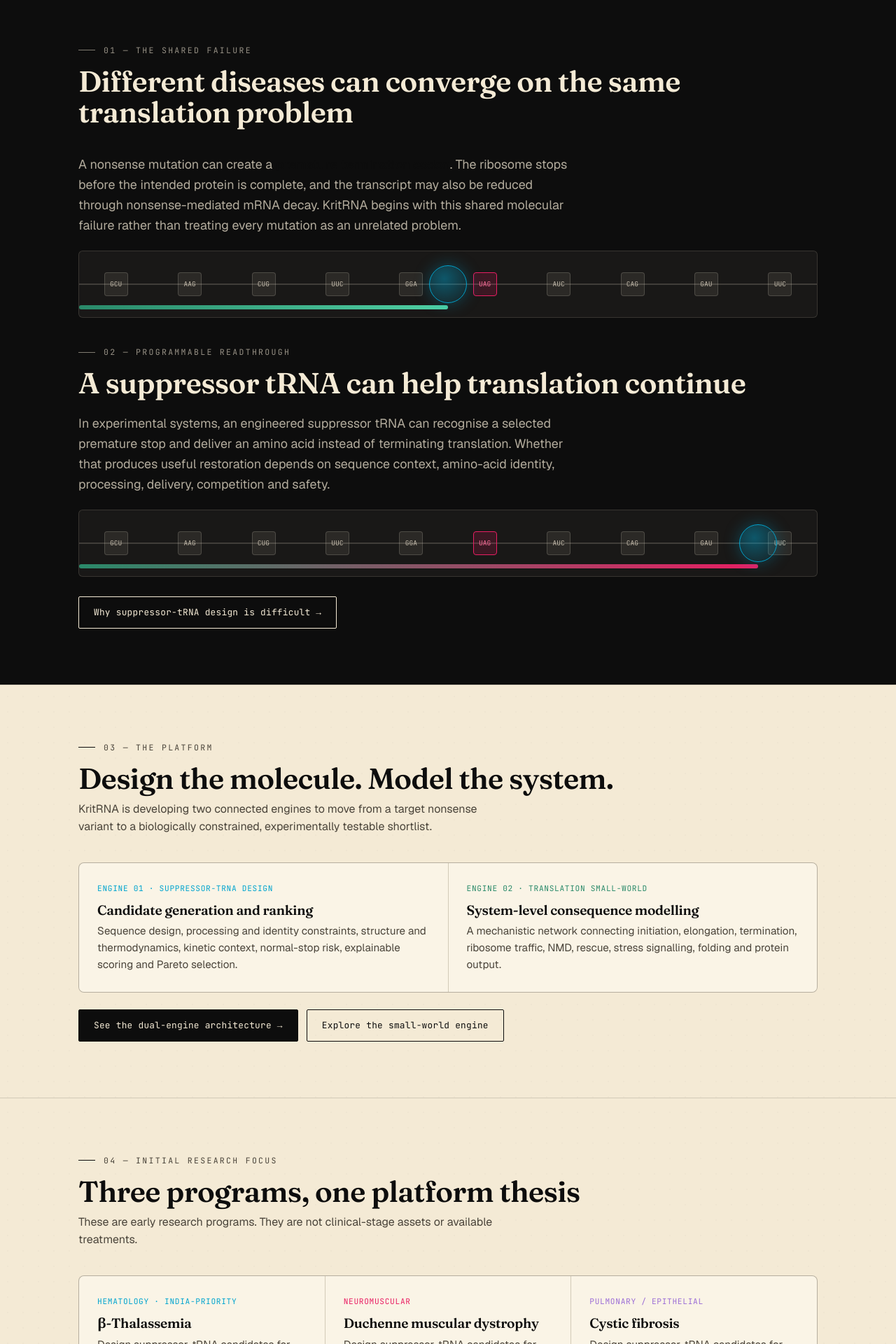
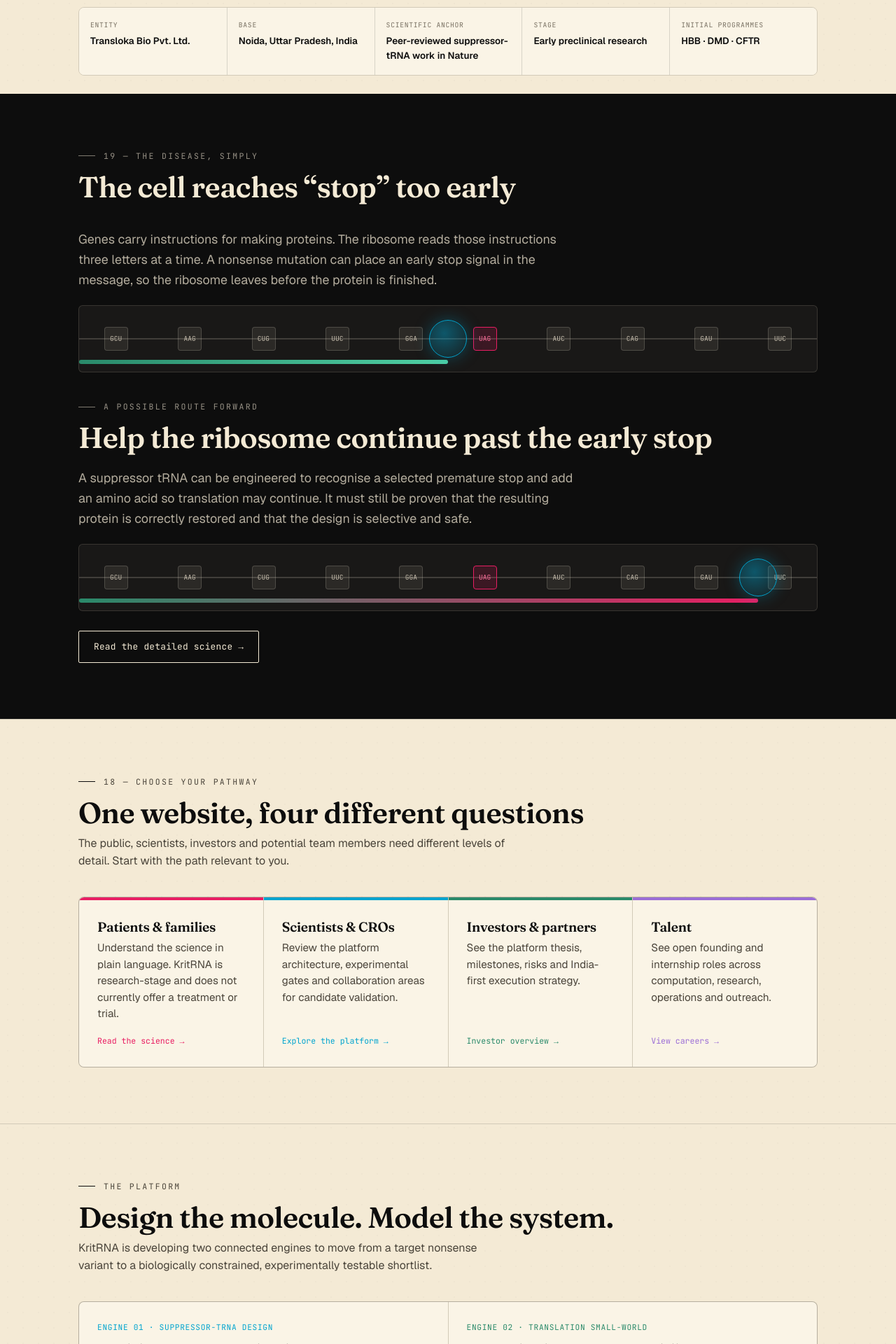
Before and after one commit to transloka786/trasnloka-website, a Next.js app: page / in a window 1280 px wide. Shown: the part 820-2740 px from the top of the page at 70% size. Built offline with nearby package versions, Linux system fonts and the light colour scheme.

Commit message:
Add Batch 2 audience pathways credibility and segmented actions

```diff
--- a/src/app/page.tsx
+++ b/src/app/page.tsx
@@ -3,6 +3,21 @@
 import TranslationTrack from '@/components/TranslationTrack';
 import Reveal from '@/components/Reveal';
 import { PROGRAMS } from '@/lib/content';
+
+const AUDIENCES = [
+  ['Patients & families', 'Understand the science in plain language. KritRNA is research-stage and does not currently offer a treatment or trial.', '/science', 'Read the science'],
+  ['Scientists & CROs', 'Review the platform architecture, experimental gates and collaboration areas for candidate validation.', '/platform', 'Explore the platform'],
+  ['Investors & partners', 'See the platform thesis, milestones, risks and India-first execution strategy.', '/investors', 'Investor overview'],
+  ['Talent', 'See open founding and internship roles across computation, research, operations and outreach.', '/careers', 'View careers'],
+];
+
+const CREDIBILITY = [
+  ['Entity', 'Transloka Bio Pvt. Ltd.'],
+  ['Base', 'Noida, Uttar Pradesh, India'],
+  ['Scientific anchor', 'Peer-reviewed suppressor-tRNA work in Nature'],
+  ['Stage', 'Early preclinical research'],
+  ['Initial programmes', 'HBB · DMD · CFTR'],
+];
 
 export default function Home() {
   return (
@@ -12,80 +27,48 @@
         <div className="wrap" style={{ position: 'relative', zIndex: 2, padding: '80px 32px' }}>
           <Reveal><div className="eyebrow" style={{ marginBottom: 24 }}>AI-guided suppressor tRNA therapeutics</div></Reveal>
           <Reveal delay={0.05}><h1 className="h1">Reading through <em>silence</em>,<br />restoring the protein.</h1></Reveal>
-          <Reveal delay={0.1}>
-            <p className="lead" style={{ marginTop: 28 }}>A premature stop codon can interrupt protein synthesis and contribute to genetic disease. KritRNA is developing suppressor-tRNA designs intended to help the ribosome read through selected premature stops. Every candidate must be tested experimentally for activity, identity and safety.</p>
-          </Reveal>
-          <Reveal delay={0.15}>
-            <div style={{ marginTop: 34, display: 'flex', gap: 14, flexWrap: 'wrap' }}>
-              <Link className="btn btn-solid" href="/science">Understand the science →</Link>
-              <Link className="btn btn-ghost" href="/platform">Explore the platform</Link>
-            </div>
-          </Reveal>
+          <Reveal delay={0.1}><p className="lead" style={{ marginTop: 28 }}>A premature stop codon can interrupt protein synthesis and contribute to genetic disease. KritRNA is developing suppressor-tRNA designs intended to help the ribosome read through selected premature stops. Every candidate must be tested experimentally for activity, identity and safety.</p></Reveal>
+          <Reveal delay={0.15}><div style={{ marginTop: 34, display: 'flex', gap: 14, flexWrap: 'wrap' }}><Link className="btn btn-solid" href="/science">Understand the science →</Link><Link className="btn btn-ghost" href="/platform">Explore the platform</Link></div></Reveal>
           <Reveal delay={0.2}><p style={{ marginTop: 44, fontFamily: 'var(--mono)', fontSize: '.72rem', color: 'var(--ink-mute)', letterSpacing: '.04em' }}>Scroll to assemble the tRNAs. Return upward to release them.</p></Reveal>
         </div>
       </header>
 
-      <section className="ink-sec" style={{ borderTop: 'none' }}>
-        <div className="wrap">
-          <Reveal><div className="sec-head"><div className="eyebrow">01 — the shared failure</div><h2 className="h2">Different diseases can converge on the same translation problem</h2></div></Reveal>
-          <Reveal delay={0.05}>
-            <p className="lead">A nonsense mutation can create a <strong>premature termination codon</strong>. The ribosome stops before the intended protein is complete, and the transcript may also be reduced through nonsense-mediated mRNA decay. KritRNA begins with this shared molecular failure rather than treating every mutation as an unrelated problem.</p>
-          </Reveal>
-          <Reveal delay={0.1}><TranslationTrack /></Reveal>
-          <div style={{ marginTop: 40 }}>
-            <Reveal><div className="sec-head" style={{ marginBottom: 20 }}><div className="eyebrow">02 — programmable readthrough</div><h2 className="h2">A suppressor tRNA can help translation continue</h2></div></Reveal>
-            <Reveal delay={0.05}><p className="lead">In experimental systems, an engineered suppressor tRNA can recognise a selected premature stop and deliver an amino acid instead of terminating translation. Whether that produces useful restoration depends on sequence context, amino-acid identity, processing, delivery, competition and safety.</p></Reveal>
-            <Reveal delay={0.1}><TranslationTrack readthrough /></Reveal>
-          </div>
-          <Reveal delay={0.12}><div style={{ marginTop: 28 }}><Link className="btn btn-ghost" href="/science" style={{ borderColor: 'var(--cream)', color: 'var(--cream)' }}>Why suppressor-tRNA design is difficult →</Link></div></Reveal>
-        </div>
-      </section>
+      <section style={{ padding: '26px 0' }}><div className="wrap"><div style={{ display: 'grid', gridTemplateColumns: 'repeat(5,minmax(0,1fr))', border: '1px solid var(--rule)', borderRadius: 8, overflow: 'hidden' }} className="credibility-strip">{CREDIBILITY.map(([label, value], i) => <div key={label} style={{ padding: '17px 16px', background: 'var(--paper)', borderLeft: i ? '1px solid var(--rule)' : 'none' }}><div style={{ fontFamily: 'var(--mono)', fontSize: '.61rem', letterSpacing: '.07em', textTransform: 'uppercase', color: 'var(--ink-mute)' }}>{label}</div><div style={{ marginTop: 5, fontSize: '.84rem', fontWeight: 600 }}>{value}</div></div>)}</div></div></section>
 
-      <section>
-        <div className="wrap">
-          <Reveal><div className="sec-head"><div className="eyebrow">03 — the platform</div><h2 className="h2">Design the molecule. Model the system.</h2><p>KritRNA is developing two connected engines to move from a target nonsense variant to a biologically constrained, experimentally testable shortlist.</p></div></Reveal>
-          <div className="grid cols-2">
-            <Reveal><div className="cell"><div className="k" style={{ color: 'var(--cyan)' }}>Engine 01 · suppressor-tRNA design</div><h3>Candidate generation and ranking</h3><p>Sequence design, processing and identity constraints, structure and thermodynamics, kinetic context, normal-stop risk, explainable scoring and Pareto selection.</p></div></Reveal>
-            <Reveal delay={0.08}><div className="cell"><div className="k" style={{ color: 'var(--forest)' }}>Engine 02 · translation small-world</div><h3>System-level consequence modelling</h3><p>A mechanistic network connecting initiation, elongation, termination, ribosome traffic, NMD, rescue, stress signalling, folding and protein output.</p></div></Reveal>
-          </div>
-          <Reveal delay={0.1}><div style={{ marginTop: 24, display: 'flex', gap: 12, flexWrap: 'wrap' }}><Link className="btn btn-solid" href="/platform">See the dual-engine architecture →</Link><Link className="btn btn-ghost" href="/small-world">Explore the small-world engine</Link></div></Reveal>
-        </div>
-      </section>
+      <section className="ink-sec" style={{ borderTop: 'none' }}><div className="wrap">
+        <Reveal><div className="sec-head"><div className="eyebrow">19 — the disease, simply</div><h2 className="h2">The cell reaches “stop” too early</h2></div></Reveal>
+        <Reveal delay={0.05}><p className="lead">Genes carry instructions for making proteins. The ribosome reads those instructions three letters at a time. A nonsense mutation can place an early stop signal in the message, so the ribosome leaves before the protein is finished.</p></Reveal>
+        <Reveal delay={0.1}><TranslationTrack /></Reveal>
+        <div style={{ marginTop: 40 }}><Reveal><div className="sec-head" style={{ marginBottom: 20 }}><div className="eyebrow">A possible route forward</div><h2 className="h2">Help the ribosome continue past the early stop</h2></div></Reveal><Reveal delay={0.05}><p className="lead">A suppressor tRNA can be engineered to recognise a selected premature stop and add an amino acid so translation may continue. It must still be proven that the resulting protein is correctly restored and that the design is selective and safe.</p></Reveal><Reveal delay={0.1}><TranslationTrack readthrough /></Reveal></div>
+        <Reveal delay={0.12}><div style={{ marginTop: 28 }}><Link className="btn btn-ghost" href="/science" style={{ borderColor: 'var(--cream)', color: 'var(--cream)' }}>Read the detailed science →</Link></div></Reveal>
+      </div></section>
 
-      <section>
-        <div className="wrap">
-          <Reveal><div className="sec-head"><div className="eyebrow">04 — initial research focus</div><h2 className="h2">Three programs, one platform thesis</h2><p>These are early research programs. They are not clinical-stage assets or available treatments.</p></div></Reveal>
-          <div className="grid cols-3">
-            {PROGRAMS.map((program, i) => (
-              <Reveal key={program.name} delay={i * 0.06}>
-                <div className="cell">
-                  <div className="k" style={{ color: program.accent }}>{program.area}</div>
-                  <h3>{program.name}</h3>
-                  <p>{program.goal}</p>
-                  <div style={{ marginTop: 18, paddingTop: 14, borderTop: '1px solid var(--rule)' }}>
-                    <div style={{ fontFamily: 'var(--mono)', fontSize: '.68rem', letterSpacing: '.06em', textTransform: 'uppercase', color: 'var(--ink-mute)' }}>Current milestone</div>
-                    <div style={{ marginTop: 5, fontWeight: 600 }}>{program.stage}</div>
-                    <div style={{ marginTop: 8, color: 'var(--ink-soft)', fontSize: '.86rem' }}>Next: {program.next}</div>
-                  </div>
-                </div>
-              </Reveal>
-            ))}
-          </div>
-          <Reveal delay={0.1}><div style={{ marginTop: 24 }}><Link className="btn btn-ghost" href="/pipeline">Full research-program view →</Link></div></Reveal>
-        </div>
-      </section>
+      <section><div className="wrap">
+        <Reveal><div className="sec-head"><div className="eyebrow">18 — choose your pathway</div><h2 className="h2">One website, four different questions</h2><p>The public, scientists, investors and potential team members need different levels of detail. Start with the path relevant to you.</p></div></Reveal>
+        <div className="grid cols-4">{AUDIENCES.map(([title, text, href, action], i) => <Reveal key={title} delay={i * 0.05}><article className="cell" style={{ height: '100%', display: 'flex', flexDirection: 'column', borderTop: `4px solid ${i === 0 ? 'var(--magenta)' : i === 1 ? 'var(--cyan)' : i === 2 ? 'var(--forest)' : 'var(--violet)'}` }}><h3>{title}</h3><p style={{ flex: 1 }}>{text}</p><Link href={href} style={{ marginTop: 18, fontFamily: 'var(--mono)', fontSize: '.72rem', color: i === 0 ? 'var(--magenta)' : i === 1 ? 'var(--cyan)' : i === 2 ? 'var(--forest)' : 'var(--violet)' }}>{action} →</Link></article></Reveal>)}</div>
+      </div></section>
 
-      <section className="ink-sec center">
-        <div className="wrap">
-          <Reveal><h2 className="h1" style={{ margin: '0 auto', maxWidth: '20ch' }}>Every message deserves to be <em style={{ color: '#ff6f9c' }}>read to completion.</em></h2></Reveal>
-          <Reveal delay={0.08}>
-            <div style={{ marginTop: 32, display: 'flex', gap: 14, justifyContent: 'center', flexWrap: 'wrap' }}>
-              <Link className="btn btn-solid" href="/contact" style={{ background: 'var(--cream)', color: 'var(--ink)', borderColor: 'var(--cream)' }}>Discuss a collaboration</Link>
-              <Link className="btn btn-ghost" href="/careers" style={{ borderColor: 'var(--cream)', color: 'var(--cream)' }}>Join the team</Link>
-            </div>
-          </Reveal>
-        </div>
-      </section>
+      <section><div className="wrap">
+        <Reveal><div className="sec-head"><div className="eyebrow">The platform</div><h2 className="h2">Design the molecule. Model the system.</h2><p>KritRNA is developing two connected engines to move from a target nonsense variant to a biologically constrained, experimentally testable shortlist.</p></div></Reveal>
+        <div className="grid cols-2"><Reveal><div className="cell"><div className="k" style={{ color: 'var(--cyan)' }}>Engine 01 · suppressor-tRNA design</div><h3>Candidate generation and ranking</h3><p>Sequence design, processing and identity constraints, structure and thermodynamics, kinetic context, normal-stop risk, explainable scoring and Pareto selection.</p></div></Reveal><Reveal delay={0.08}><div className="cell"><div className="k" style={{ color: 'var(--forest)' }}>Engine 02 · translation small-world</div><h3>System-level consequence modelling</h3><p>A mechanistic network connecting initiation, elongation, termination, ribosome traffic, NMD, rescue, stress signalling, folding and protein output.</p></div></Reveal></div>
+        <Reveal delay={0.1}><div style={{ marginTop: 24, display: 'flex', gap: 12, flexWrap: 'wrap' }}><Link className="btn btn-solid" href="/platform">See the dual-engine architecture →</Link><Link className="btn btn-ghost" href="/small-world">Explore the small-world engine</Link></div></Reveal>
+      </div></section>
+
+      <section className="ink-sec"><div className="wrap split-2" style={{ display: 'grid', gap: 46, alignItems: 'center' }}>
+        <Reveal><div><div className="eyebrow">21 — India-first proposition</div><h2 className="h2" style={{ marginTop: 14 }}>Built in India. Designed for global science.</h2><p className="lead" style={{ marginTop: 20 }}>KritRNA is being developed in Noida as an India-first biotechnology platform: locally owned scientific capability, India-relevant research priorities and a validation network built through formal laboratories, CROs, clinicians and disease communities.</p><div style={{ marginTop: 25 }}><Link className="btn btn-ghost" href="/india" style={{ borderColor: 'var(--cream)', color: 'var(--cream)' }}>See the India-first strategy →</Link></div></div></Reveal>
+        <Reveal delay={0.08}><div style={{ border: '1px solid rgba(244,234,213,.18)', borderRadius: 9, padding: 25 }}>{['Scientific ownership from India', 'β-thalassemia as an India-priority programme', 'Evidence generated through formal collaborations', 'Global scientific and regulatory standards'].map((item, i) => <div key={item} style={{ padding: '14px 0', borderTop: i ? '1px solid rgba(244,234,213,.14)' : 'none', color: 'rgba(244,234,213,.8)', display: 'flex', gap: 12 }}><span style={{ color: i % 2 ? 'var(--cyan)' : 'var(--magenta)' }}>→</span>{item}</div>)}</div></Reveal>
+      </div></section>
+
+      <section><div className="wrap">
+        <Reveal><div className="sec-head"><div className="eyebrow">Initial research focus</div><h2 className="h2">Three programmes, one platform thesis</h2><p>These are early research programmes. They are not clinical-stage assets or available treatments.</p></div></Reveal>
+        <div className="grid cols-3">{PROGRAMS.map((program, i) => <Reveal key={program.name} delay={i * 0.06}><div className="cell"><div className="k" style={{ color: program.accent }}>{program.area}</div><h3>{program.name}</h3><p>{program.goal}</p><div style={{ marginTop: 18, paddingTop: 14, borderTop: '1px solid var(--rule)' }}><div style={{ fontFamily: 'var(--mono)', fontSize: '.68rem', letterSpacing: '.06em', textTransform: 'uppercase', color: 'var(--ink-mute)' }}>Current milestone</div><div style={{ marginTop: 5, fontWeight: 600 }}>{program.stage}</div><div style={{ marginTop: 8, color: 'var(--ink-soft)', fontSize: '.86rem' }}>Next: {program.next}</div></div></div></Reveal>)}</div>
+        <Reveal delay={0.1}><div style={{ marginTop: 24 }}><Link className="btn btn-ghost" href="/pipeline">Full research-program view →</Link></div></Reveal>
+      </div></section>
+
+      <section className="ink-sec center"><div className="wrap">
+        <Reveal><div className="eyebrow" style={{ justifyContent: 'center' }}>25 — act from your role</div></Reveal><Reveal delay={0.04}><h2 className="h1" style={{ margin: '18px auto 0', maxWidth: '20ch' }}>Every message deserves to be <em style={{ color: '#ff6f9c' }}>read to completion.</em></h2></Reveal>
+        <Reveal delay={0.08}><div style={{ marginTop: 32, display: 'flex', gap: 14, justifyContent: 'center', flexWrap: 'wrap' }}><Link className="btn btn-solid" href="/contact" style={{ background: 'var(--cream)', color: 'var(--ink)', borderColor: 'var(--cream)' }}>Scientific or CRO collaboration</Link><Link className="btn btn-ghost" href="/investors" style={{ borderColor: 'var(--cream)', color: 'var(--cream)' }}>Investor discussion</Link><Link className="btn btn-ghost" href="/careers" style={{ borderColor: 'var(--cream)', color: 'var(--cream)' }}>Join the team</Link></div></Reveal>
+      </div></section>
     </>
   );
 }
```
